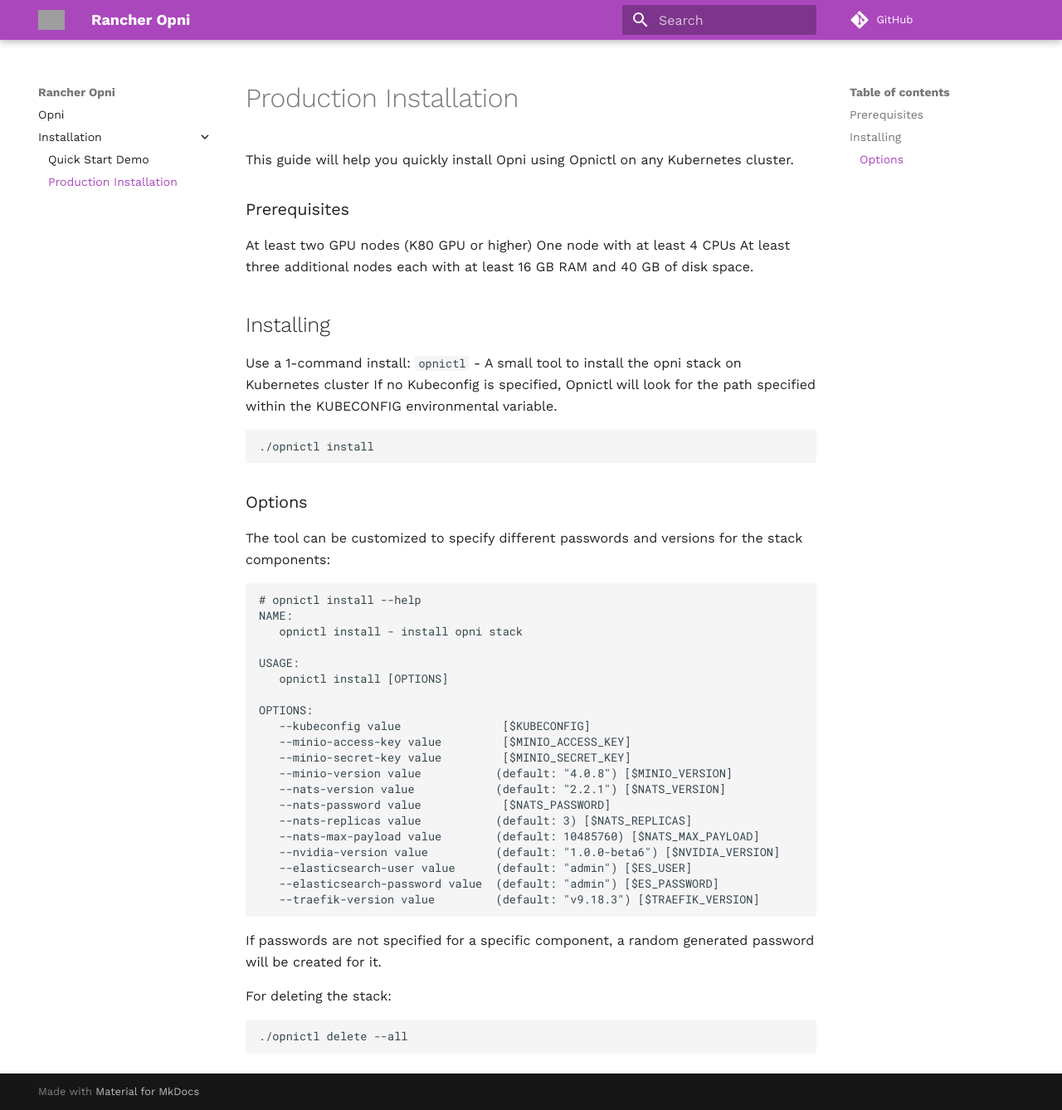
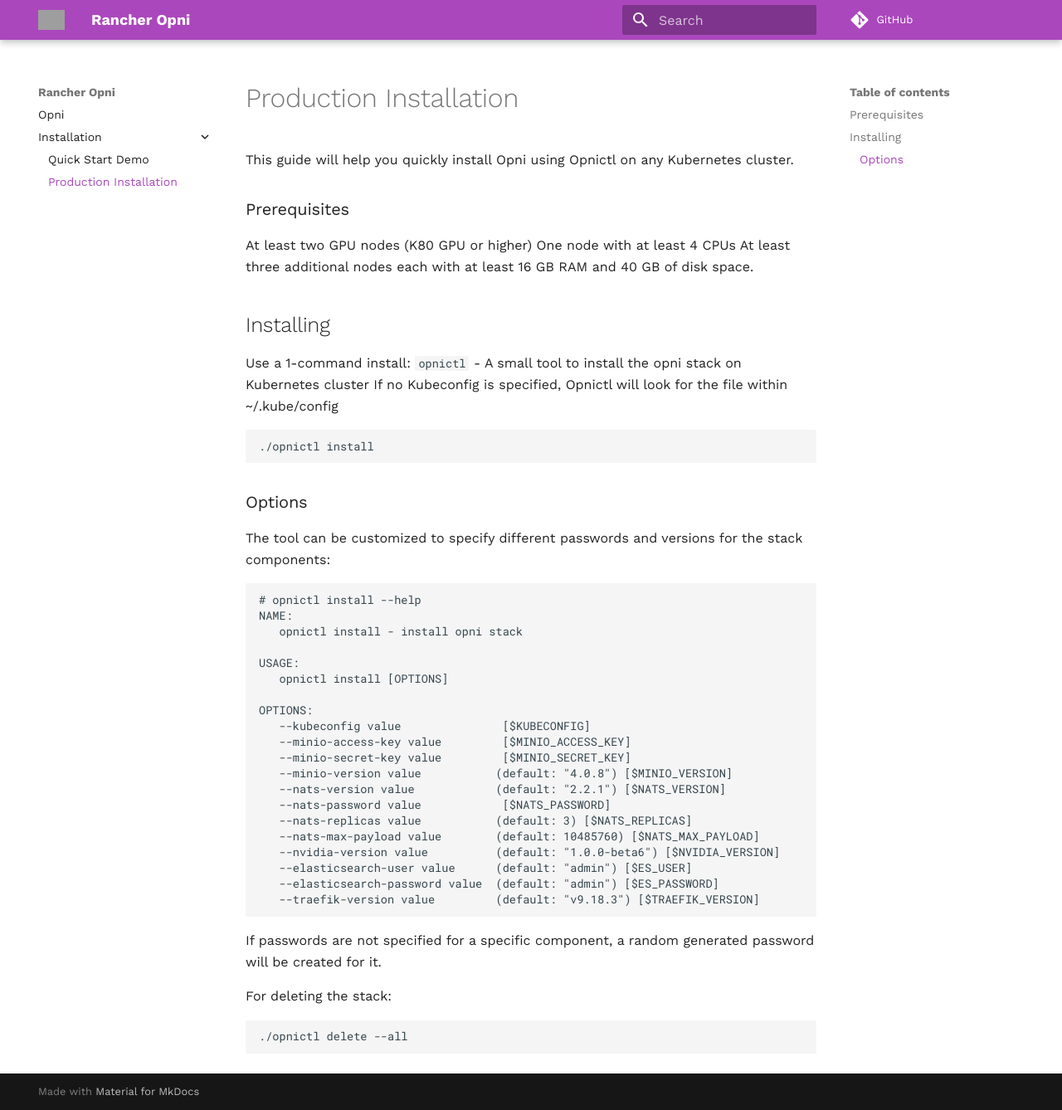
Before and after one commit to rancher/opni-docs, an MkDocs documentation site: the page built from docs/install/main.md, in a window 1280 px wide and 1338 px high. Shown: the whole window at 83% size. Built offline with MkDocs 1.6.1 and Material for MkDocs 9.7.7, drawn with Linux system fonts in a browser that asks for light colours; comment, search, counter and statistics services are not loaded; grey boxes are pictures that could not be loaded.

Commit message:
Update markdown files

````diff
--- a/docs/install/main.md
+++ b/docs/install/main.md
@@ -12,7 +12,7 @@
 
 ## Installing
 Use a 1-command install: `opnictl` - A small tool to install the opni stack on Kubernetes cluster
-If no Kubeconfig is specified, Opnictl will look for the path specified within the KUBECONFIG environmental variable.
+If no Kubeconfig is specified, Opnictl will look for the file within ~/.kube/config
 ```
 ./opnictl install
 ```
````
Also changed, not shown: docs/index.md (+0 -2 lines).
